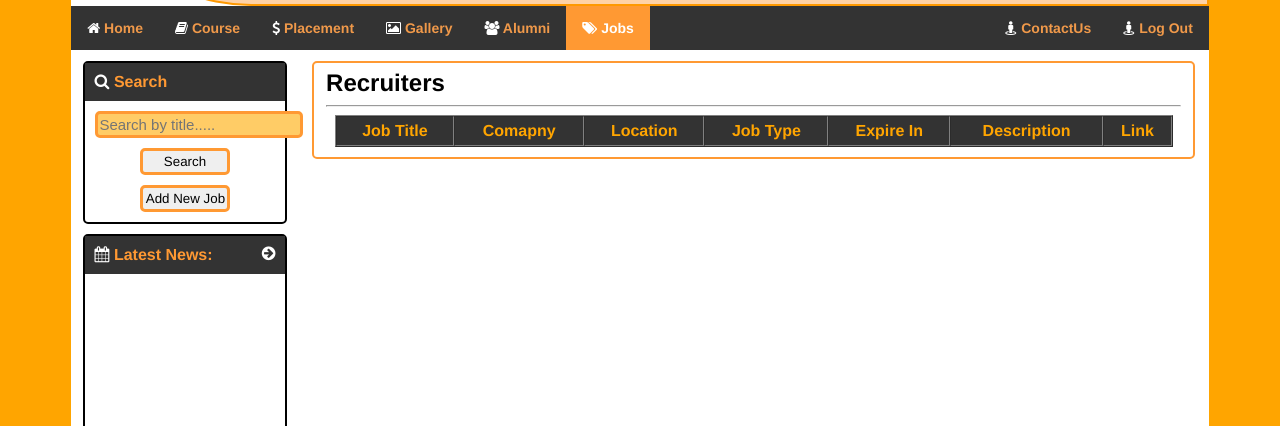
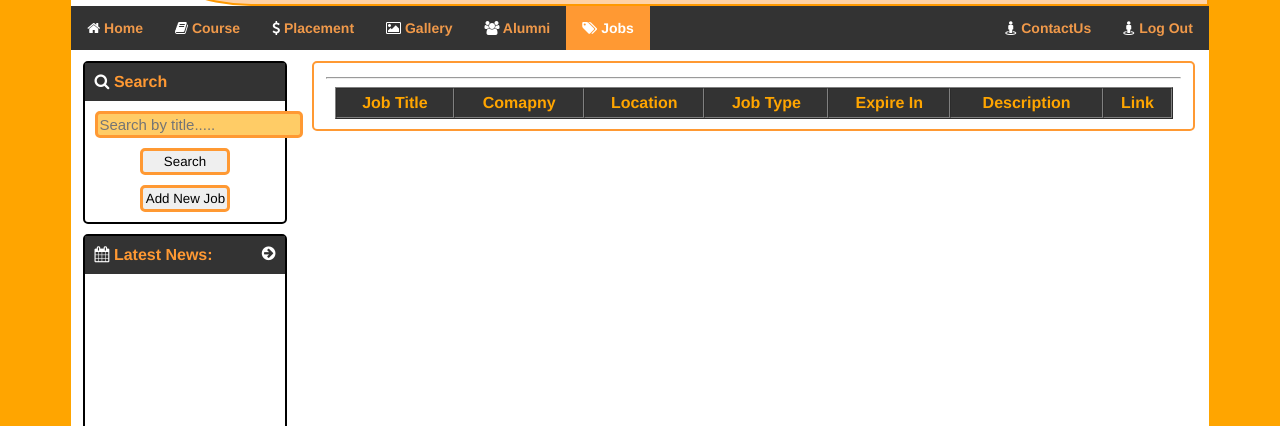
Before and after one commit to Nilesh179/AlumniManagementSystem, a plain HTML site: page Alumni/jobs.html in a window 1280 px wide. Shown: the part 174-600 px from the top of the page. Drawn offline with Linux system fonts and the light colour scheme; no server answers.

Commit message:
Update jobs.html

```diff
--- a/Alumni/jobs.html
+++ b/Alumni/jobs.html
@@ -113,7 +113,7 @@
 
 <div id="main">
 <fieldset>
-<h2>Recruiters</h2><hr>
+<h2></h2><hr>
 <table width="98%" border="1" align="center" id="employeeList" cellpadding="5" cellspacing="0" class="c1 tbl">
   <thead>
   <tr>
```
